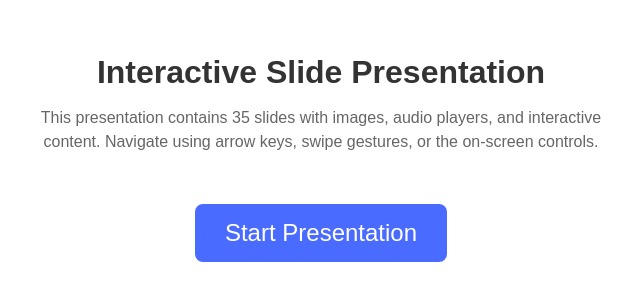
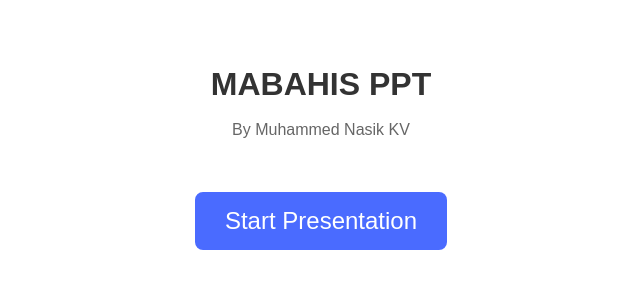
Before and after one commit to nasik-dh/ppt, a plain HTML site: page m.html in a window 1280 px wide. Shown: the part 242-542 px from the top of the page, without its empty margins (319-959 px from the left). Drawn offline with Linux system fonts and the light colour scheme.

Commit message:
Update m.html

```diff
--- a/m.html
+++ b/m.html
@@ -500,8 +500,8 @@
     <!-- Start Screen -->
     <div id="start-screen">
         <div class="start-info">
-            <h1>Interactive Slide Presentation</h1>
-            <p>This presentation contains 35 slides with images, audio players, and interactive content. Navigate using arrow keys, swipe gestures, or the on-screen controls.</p>
+            <h1>MABAHIS PPT</h1>
+            <p>By Muhammed Nasik KV</p>
         </div>
         <button id="start-button">Start Presentation</button>
     </div>
@@ -1394,10 +1394,7 @@
             <button class="nav-btn" id="next-btn">▶</button>
         </div>
 
-        <!-- Slide Indicators -->
-        <div class="slide-indicators">
-            <!-- Indicators will be generated dynamically -->
-        </div>
+
     </div>
 
     <!-- Exit Button -->
```
